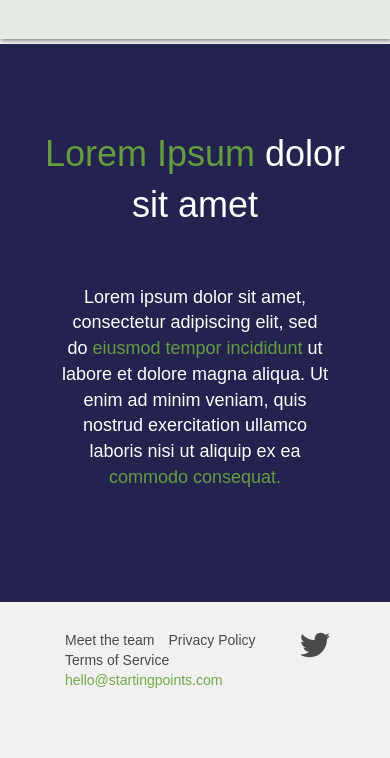
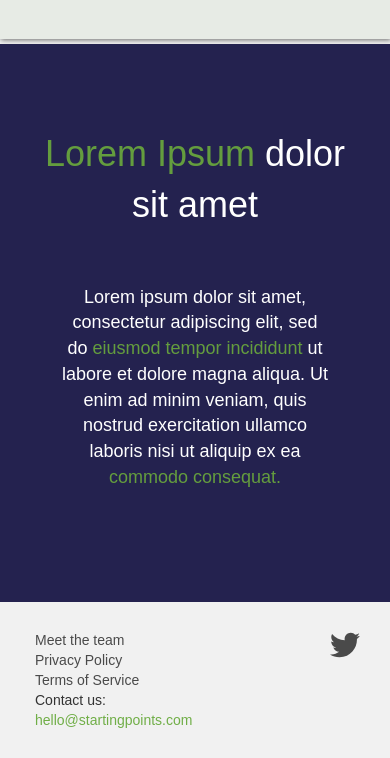
Before and after one commit to 8bitg/UQ-take-home-exercise, a website: page Team_Page/_work/team-page.html in a window 390 px wide. Shown: the part 2698-3456 px from the top of the page. Before the commit the page ends 3416 px from the top, so only its background shows below. Drawn offline with nearby package versions, Linux system fonts and the light colour scheme.

Commit message:
Footer Navigation looks good on small devices!

```diff
--- a/Team_Page/_work/styles/style.scss
+++ b/Team_Page/_work/styles/style.scss
@@ -190,12 +190,12 @@ body {
     &:first-child {
       border: 0 !important;
     }
+    @media screen and (max-width: 556px) {
+      display: block !important;
+    }
     @media screen and (max-width: 991px) {
       &#contact-us {
         border: 0 !important;
-        span {
-          display: none;
-        }
       }
     }
     @media screen and (max-width: 991px) {
--- a/Team_Page/_work/team-page.html
+++ b/Team_Page/_work/team-page.html
@@ -3,11 +3,11 @@
 <head lang="en">
     <meta charset="UTF-8">
     <title>StartingPoints</title>
-    <!--Come back and change this later-->
 
     <link rel="icon" href="../assets/favicon.png" type="image/x-icon"/>
 
     <!--Load in the styles-->
+    <!-- TODO: Use CDN when sending out this assignement -->
     <!--<link rel="stylesheet" href="https://maxcdn.bootstrapcdn.com/bootstrap/3.3.5/css/bootstrap.min.css"/>-->
     <link rel="stylesheet" href="../bower_components/bootstrap/dist/css/bootstrap.min.css"/>
     <link rel="stylesheet" href="styles/style.css">
@@ -94,7 +94,7 @@
     </div>
     <footer id="footer-menu">
         <div class="container">
-            <div class="col-xs-8 col-xs-offset-1 col-md-8">
+            <div class="col-xs-9 col-md-8">
                 <ul id="footer-navigation" class="list-inline">
                     <li><a href="#">Meet the team</a></li>
                     <li><a href="#">Privacy Policy</a></li>
@@ -105,7 +105,7 @@
                     </li>
                 </ul>
             </div>
-            <div class="col-xs-2 text-right col-md-2">
+            <div class="col-xs-2 text-right col-md-2 pull-right">
                 <a aria-label="Follow us on Twitter" href="#"><img aria-hidden="true" id="twitter" src="../assets/twitter.svg"/></a>
             </div>
         </div>
```
Also changed, not shown: Team_Page/_work/styles/style.css, 1 other file.
